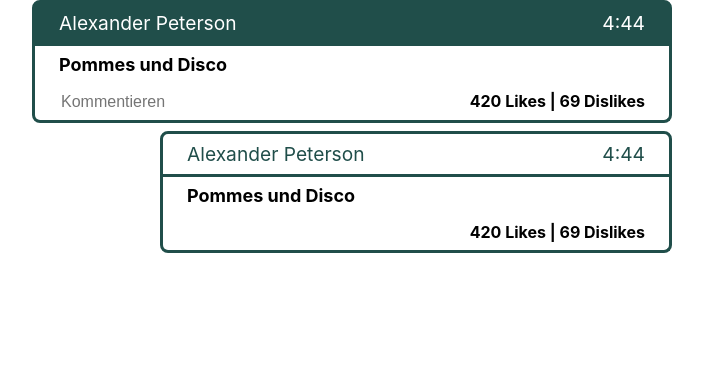
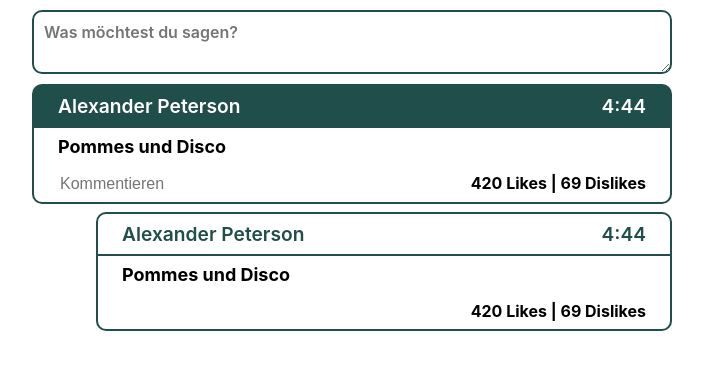
Before and after one commit to Last-Harmattan/web2.0, a React (Create React App) app in the folder frontend/: page / in a window 1280 px wide. Shown: the top 370 px of the page, without its empty margins (288-991 px from the left). Built offline with nearby package versions, Linux system fonts and the light colour scheme.

Commit message:
Implemented Input Field and some UI improvements

```diff
--- a/frontend/src/App.tsx
+++ b/frontend/src/App.tsx
@@ -1,10 +1,12 @@
 import React from 'react';
 import './App.css';
 import { Post } from './component/Post';
+import { PostInputField } from './component/PostInputField';
 
 export function App() {
   return (
     <div className='Center'>
+      <PostInputField placeholder={'Was möchtest du sagen?'} maxChars={200} />
       <Post
         name={'Alexander Peterson'}
         time={'4:44'}
--- a/frontend/src/component/Post.css
+++ b/frontend/src/component/Post.css
@@ -1,5 +1,12 @@
 .Comment {
   float: right;
-  width: 80%;
+  width: 90%;
   margin-top: 8px;
+  max-width: 900px;
 }
+
+.Post {
+  width: 100%;
+  max-width: 1000px;
+  float: right;
+}
--- a/frontend/src/component/Post.tsx
+++ b/frontend/src/component/Post.tsx
@@ -14,7 +14,7 @@ interface PostProps {
 }
 
 export function Post(props: PostProps) {
-  const className = props.isComment ? 'Comment' : '';
+  const className = props.isComment ? 'Comment' : 'Post';
 
   return (
     <div className={className}>
--- a/frontend/src/component/PostContent.css
+++ b/frontend/src/component/PostContent.css
@@ -1,8 +1,8 @@
 .Post-Content {
   font-size: large;
   font-weight: bold;
-  border-left: 3px solid #204e4a;
-  border-right: 3px solid #204e4a;
+  border-left: 2px solid #204e4a;
+  border-right: 2px solid #204e4a;
   background-color: white;
   padding-left: 24px;
   padding-right: 24px;
--- a/frontend/src/component/PostFooter.css
+++ b/frontend/src/component/PostFooter.css
@@ -1,8 +1,8 @@
 .Post-Footer {
-  border-radius: 0px 0px 8px 8px;
-  border-left: 3px solid #204e4a;
-  border-right: 3px solid #204e4a;
-  border-bottom: 3px solid #204e4a;
+  border-radius: 0px 0px 10px 10px;
+  border-left: 2px solid #204e4a;
+  border-right: 2px solid #204e4a;
+  border-bottom: 2px solid #204e4a;
   background-color: white;
   padding-left: 24px;
   padding-right: 24px;
@@ -14,6 +14,7 @@
 .Post-Footer-Comment {
   width: 66%;
   border: 0px;
+  outline: none;
   font-size: medium;
 }
 
--- a/frontend/src/component/PostHeader.css
+++ b/frontend/src/component/PostHeader.css
@@ -1,9 +1,10 @@
 .Post-Header {
   color: white;
   font-size: larger;
+  font-weight: 600;
   background-color: #204e4a;
-  border: 3px solid #204e4a;
-  border-radius: 8px 8px 0px 0px;
+  border: 2px solid #204e4a;
+  border-radius: 10px 10px 0px 0px;
   padding-left: 24px;
   padding-right: 24px;
   padding-top: 8px;
@@ -23,9 +24,10 @@
 .Comment-Header {
   color: #204e4a;
   font-size: larger;
+  font-weight: 600;
   background-color: white;
-  border: 3px solid #204e4a;
-  border-radius: 8px 8px 0px 0px;
+  border: 2px solid #204e4a;
+  border-radius: 10px 10px 0px 0px;
   padding-left: 24px;
   padding-right: 24px;
   padding-top: 8px;
--- /dev/null
+++ b/frontend/src/component/PostInputField.css
@@ -0,0 +1,17 @@
+.PostInputField {
+  padding: 10px;
+  border: 2px solid #204e4a;
+  border-radius: 10px;
+  width: 100%;
+  max-width: 1000px;
+  resize: vertical;
+  min-height: 50px;
+  font-size: inherit;
+  font-family: inherit;
+  font-weight: 600;
+  outline: none;
+  margin-top: 10px;
+  margin-bottom: 10px;
+  box-sizing: border-box;
+  float: right;
+}
--- /dev/null
+++ b/frontend/src/component/PostInputField.tsx
@@ -0,0 +1,18 @@
+import React from 'react';
+import './PostInputField.css';
+
+interface PostInputFieldProps {
+  placeholder: string;
+  maxChars: number;
+}
+
+export function PostInputField(props: PostInputFieldProps) {
+  return (
+    <textarea
+      className={'PostInputField'}
+      placeholder={props.placeholder}
+      maxLength={props.maxChars}
+      name={'Post'}
+    />
+  );
+}
```
